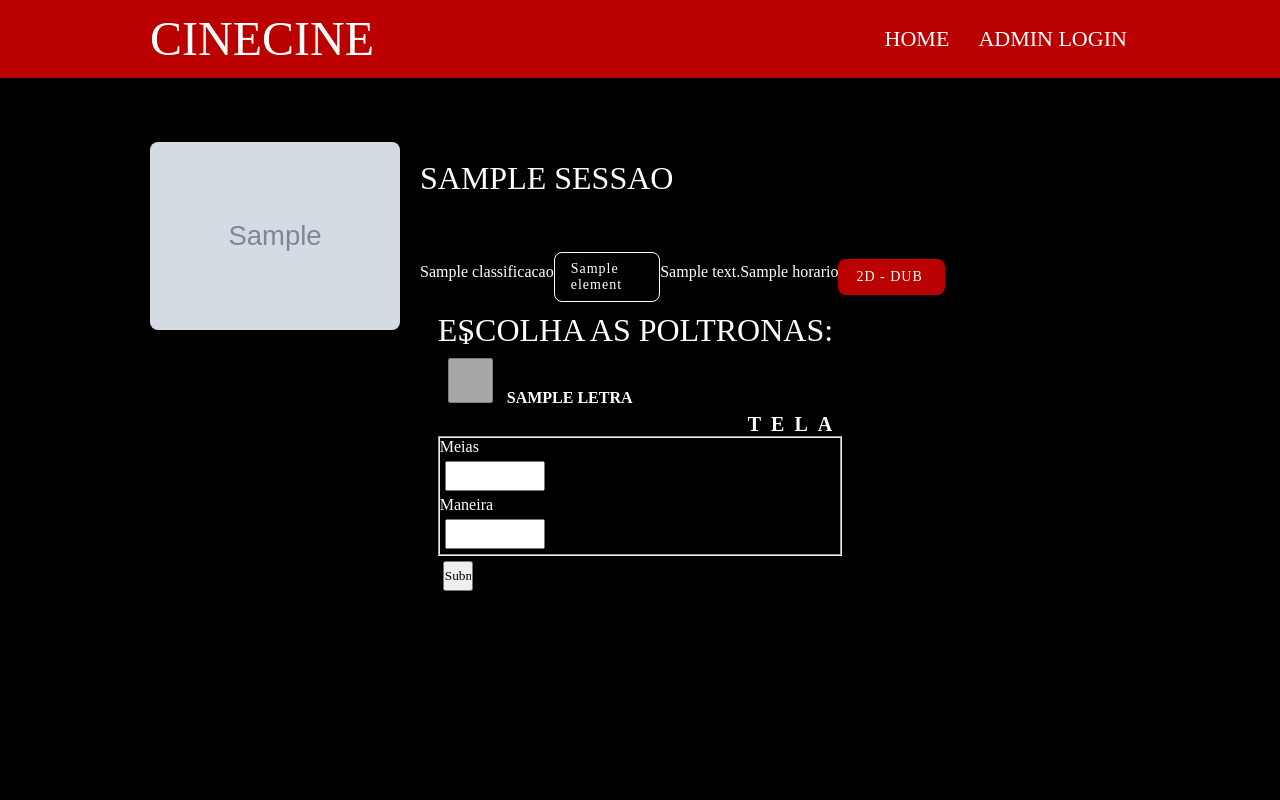
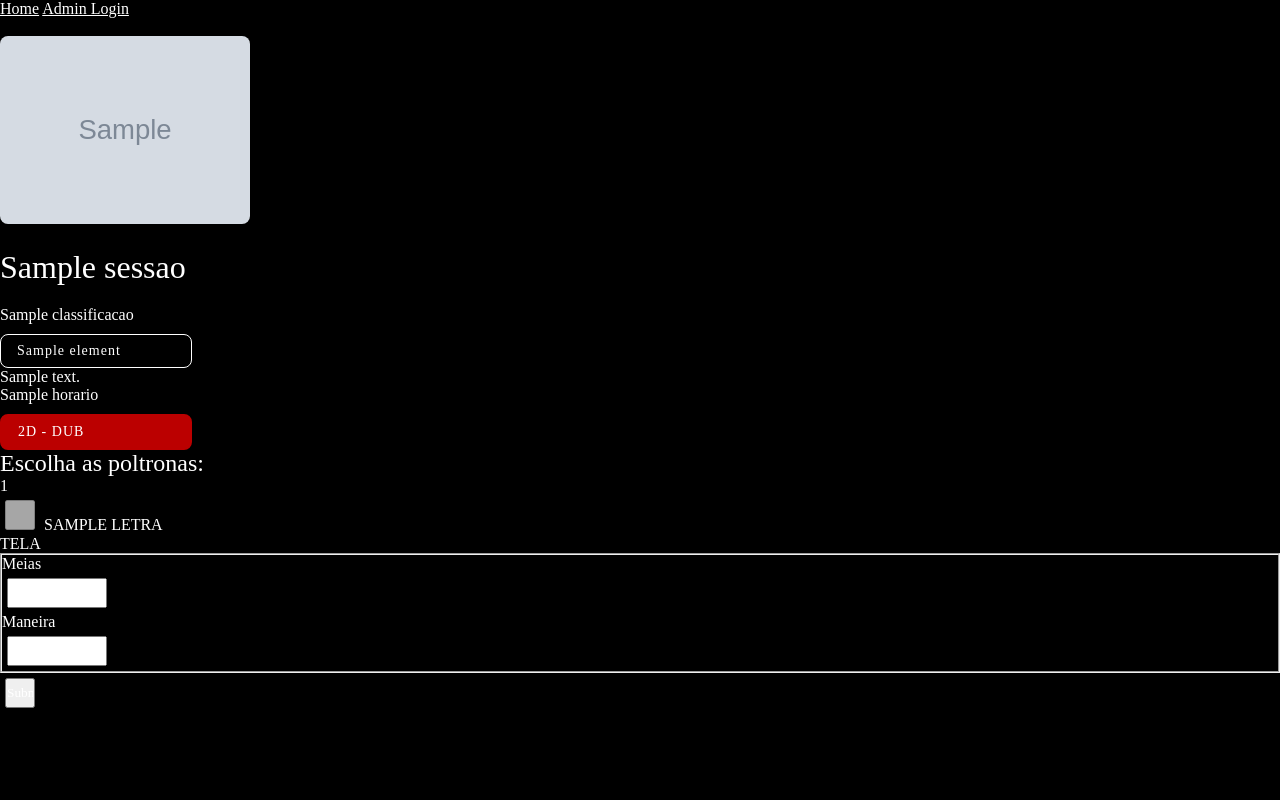
Before and after one commit to enzoniko/CINECINE, a Flask app: template app/templates/poltronas.html in a window 1280 px wide. Run offline with Flask 2, Linux system fonts and the light colour scheme; the template is opened without the code that fills it: most values are stand-ins (such as "Sample title", 1, 10 or a date in 2020); grey boxes marked "Sample" are stand-in pictures; form fields are guessed from the names that the template uses; parts of the project's set-up code (start-up, migrations or seed data) failed here and were passed over.

Commit message:
Revert "style"

```diff
--- a/app/static/styles/styles.css
+++ b/app/static/styles/styles.css
@@ -1,39 +1,15 @@
 @import url('https://fonts.googleapis.com/css2?family=Montserrat:wght@400;700&display=swap');
-
-/*----------------------- GERAL E HOME ----------------------------*/
-
 
 *{
     margin: 0;
     padding: 0;
     box-sizing: border-box;
     font-family: 'Century Gothic';
+    color: #FFFFFF;
 }
-
-::-webkit-scrollbar{
-    width: 12px;
-    height: 12px;
-}
-
-::-webkit-scrollbar-track{
-    background-color: #E7E7E7;
-    border-radius: 8px;
-}
-
-::-webkit-scrollbar-thumb {
-    background-color: #000;
-    border: #fff solid 1px;
-    border-radius: 8px;
-}
-
-::-webkit-scrollbar-thumb:hover {
-    background: #BB0000;
-  }
-
 body{
     background-color: #000;
-    color:#fff;
-    margin: 0px auto;
+    margin: 0 auto;
 }
 
 .home{
@@ -47,7 +23,6 @@
 }
 
 h1{
-    color: #fff;
     font-weight: 400;
     line-height: 78px;
     float: left;
@@ -64,7 +39,6 @@
 }
 
 header{
-    color: #fff;
     font-weight: 400;
     font-size: 32px;
     width: 100%;
@@ -84,7 +58,6 @@
 }
 
 header a{
-    color: #fff;
     margin-left: 29px;
     text-decoration: none;
     text-transform: uppercase;
@@ -116,8 +89,7 @@
     align-items: center;
 }
 
-.horario{
-    color: #fff;
+main a{
     text-decoration: none;
     text-transform: uppercase;
     letter-spacing: 1px;
@@ -128,7 +100,7 @@
     border-radius: 8px;
 }
 
-.horario:hover{
+main a:hover{
     background: #BB0000;
     color: aliceblue;
     box-shadow: 0 0 25px #BB0000;
@@ -191,6 +163,8 @@
     background-color: #000;
 }
 
+
+
 input{
     width: 30px;
     height: 30px;
@@ -206,41 +180,3 @@
     width: 100px;
     color: #000;
 }
-
-/*----------------------- POLTRONAS ----------------------------*/
-
-.escolha_poltrona{
-    display: flex;
-    margin: 0px auto;
-}
-
-#form_poltronas{
-    margin: 0px auto;
-}
-
-.a_coluna{
-    color: #fff;
-    font-size: 16px;
-    font-weight: 700;
-    margin: 0px 32px 0px 24px;
-}
-
-.a_linha{
-    color: #fff;
-    font-size: 16px;
-    padding-bottom: 5px;
-    font-weight: 700;
-}
-
-.tela{
-    font-weight: 700;
-    font-size: 20px ;
-    letter-spacing: 10px;
-    margin: 0px 0px 0px 310px;
-}
-
-.check{
-    margin: 10px 10px 10px 10px;
-    width: 45px;
-    height: 45px;
-}
--- a/app/templates/escolha_do_filme.html
+++ b/app/templates/escolha_do_filme.html
@@ -37,7 +37,7 @@
                             {% endif %}
 
                             {% for horario in sessao[3] %}
-                                <a class="horario" href="{{ url_for('poltronas', horario = horario, id_sessao=sessao[4])}}"> {{ horario }} </a>
+                                <a href="{{ url_for('poltronas', horario = horario, id_sessao=sessao[4])}}"> {{ horario }} </a>
                             {% endfor %}
 
                         {% endfor %}
--- a/app/templates/poltronas.html
+++ b/app/templates/poltronas.html
@@ -1,17 +1,11 @@
-<header class="home">
-    <nav>
-        <h1 class="nome_marca">CINECINE</h1>
 {% extends "layout.html" %}
 {% block content %}
-    </nav>
-</header>
-<main>
-    <div class="cartaz">
+    <br>
+    <div>
         {% if sessao %}
             <div class="cartaz_imagem">
                 <img src={{ sessao.imagem }}>
             </div>
-            <div class="cartaz_info">
             <div class="titulo_filme">
                 <h1> {{ sessao.nome }} </h1>
             </div>
@@ -34,35 +28,31 @@
             <p> There are no movies to watch! </p>
         {% endif %}
     </div>
-    </div>
-
-    <div class="escolha_poltrona">
-        <form  id="form_poltronas" method="POST" action="">
-            <h1> Escolha as poltronas: </h1>
-            <div class="coluna">
+    <div>
+        <form method="POST" action="">
+            <h2> Escolha as poltronas: </h2>
             {% for coluna in range(poltronas[0]|length, 0, -1) %}
-                <a class="a_coluna">{{ coluna }}</a>
+                <a>{{ coluna }}</a>
             {% endfor %}
             <br>
             {% for linha in range(poltronas|length) %}
 
                 {% for poltrona in range(poltronas[linha]|length) %}
                     {% if poltronas[linha][poltrona] == 1 %}
-                            <input class="check" type="checkbox" name="poltronas" value="{{ linha }} {{ poltrona }}" disabled>
+                        <input type="checkbox" name="poltronas" value="{{ linha }} {{ poltrona }}" disabled>
                     {% else %}
-                            <input class="check" type="checkbox" name="poltronas" value="{{ linha }} {{ poltrona }}">
+                        <input type="checkbox" name="poltronas" value="{{ linha }} {{ poltrona }}">
                     {% endif %}
                 {% endfor %}
-                    <a class="a_linha"> {{ letras[linha].upper()}} </a>
+                <a> {{ letras[linha].upper()}} </a>
                 <br>
+
             {% endfor %}
-            </div>
-            <p class="tela">TELA</p>
+            <p>TELA</p>
+            {{ form.hidden_tag() }}
+            <fieldset>
 
-            {{ form.hidden_tag() }}
-            <fieldset class="box_seleçao">
-
-                <div class="meias">
+                <div>
                     <!-- form.something(class = "something to style") -->
                     {{ form.meias.label(class="senha") }}<br>
                     {% if form.meias.errors %}
@@ -77,7 +67,7 @@
                     {% endif %}
                 </div>
 
-                <div class="pagamento">
+                <div>
                     <!-- A COR DAS ESCOLHAS FICA IGUAL A COR DAS LETRAS DA CLASSE CSS '*' (BRANCO) E NÃO SE VÊ  -->
                     {{ form.maneira.label(class="senha")}} <br>
                     {{ form.maneira(class="camposenha") }}
@@ -89,5 +79,4 @@
             </div>
         </form>
     </div>
-</main>
 {% endblock content %}
```
Also changed, not shown: app/templates/adminLogin.html (+2 -9 lines), app/templates/pagamentos.html (+3 -9 lines), app/static/qr.png, 2 other files. Lines whose indentation alone changed are shown as unchanged.
